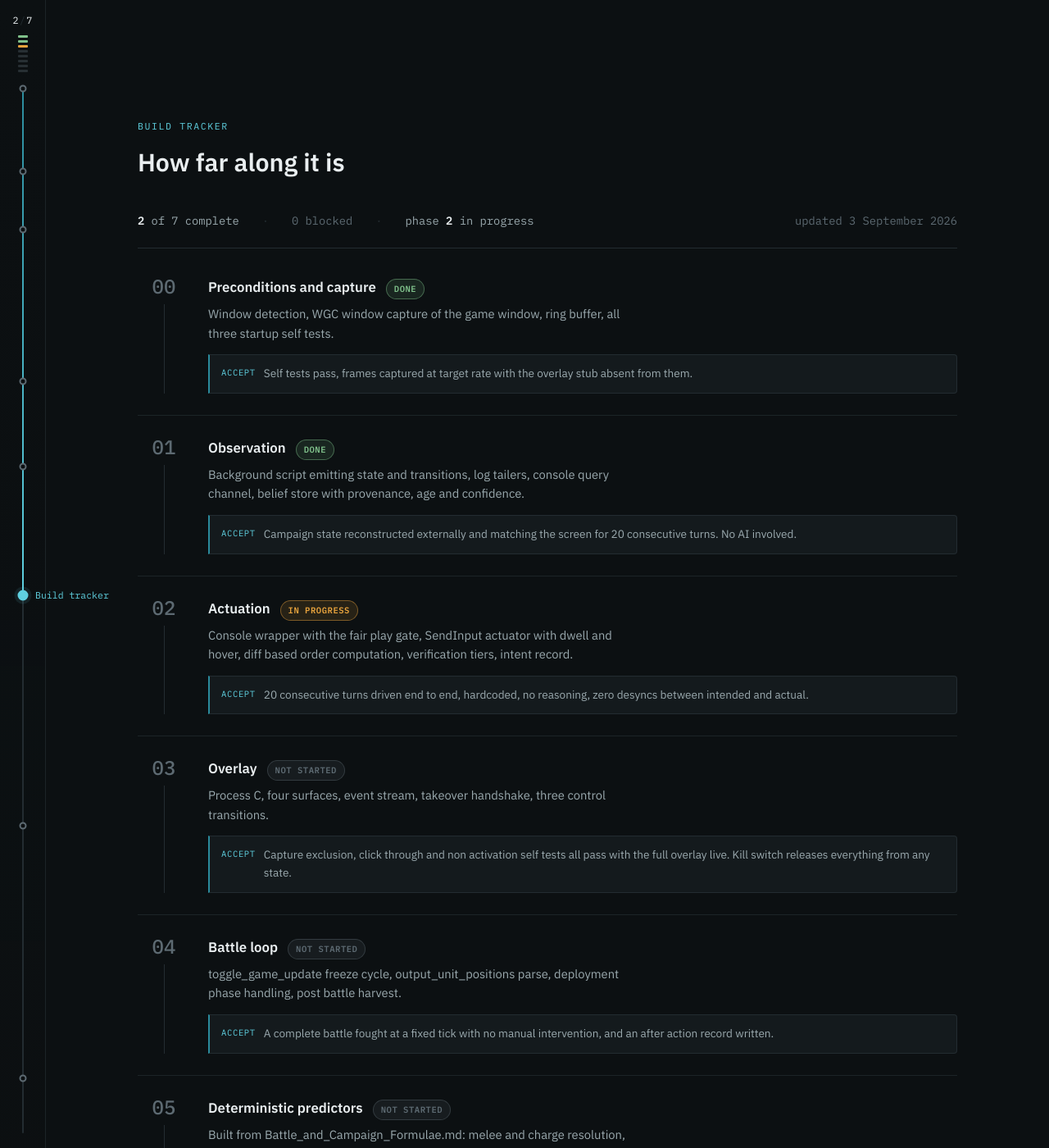
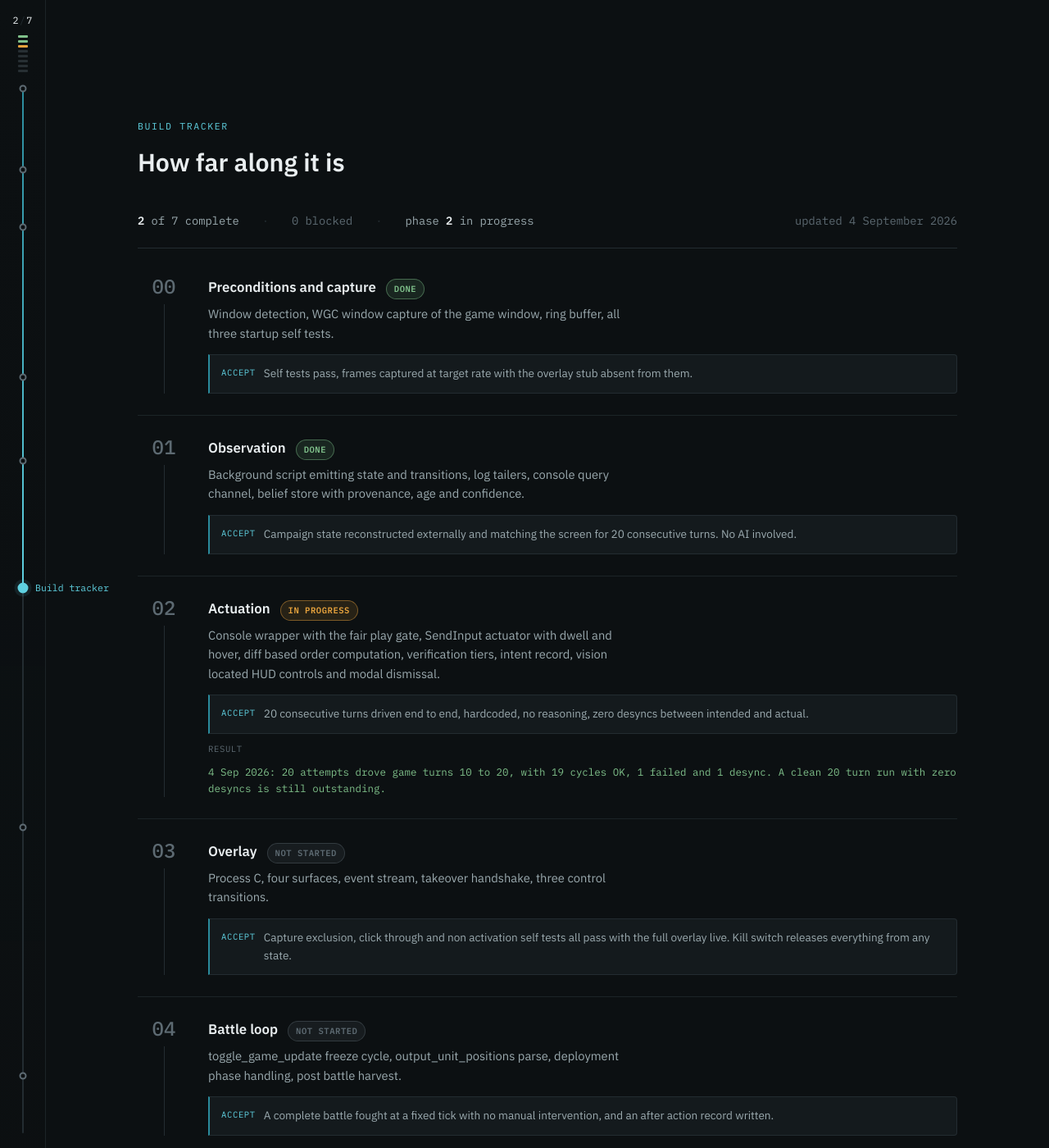
Before and after one commit to zlatko-lakisic/comstar-game-ai, a Jekyll site: the page built from index.html, in a window 1280 px wide and 1400 px high, scrolled down 4193 px. Shown: the whole window at 82% size. Built offline with Jekyll 4.4.1, drawn with Linux system fonts in a browser that asks for light colours; some of the changed text lies outside the part shown.

Commit message:
docs(tracker): record phase 2 progress on the build tracker
Phase 2 stays in progress: the last run drove game turns 10 to 20 with 19 cycles OK, 1 failed and 1 desync, so the acceptance bar of 20 consecutive turns with zero desyncs is not met yet. The site tracker and status band both read this file.

Co-authored-by: Cursor <cursoragent@cursor.com>

```diff
--- a/_data/phases.yml
+++ b/_data/phases.yml
@@ -1,5 +1,5 @@
 # Bump `updated` whenever a phase status changes.
-updated: "2026-09-03"
+updated: "2026-09-04"
 current_phase: 2
 total: 7
 phases:
@@ -19,9 +19,9 @@ phases:
     blocked_by: null
   - id: 2
     name: Actuation
-    summary: Console wrapper with the fair play gate, SendInput actuator with dwell and hover, diff based order computation, verification tiers, intent record.
+    summary: Console wrapper with the fair play gate, SendInput actuator with dwell and hover, diff based order computation, verification tiers, intent record, vision located HUD controls and modal dismissal.
     accepts: 20 consecutive turns driven end to end, hardcoded, no reasoning, zero desyncs between intended and actual.
-    evidence: null
+    evidence: "4 Sep 2026: 20 attempts drove game turns 10 to 20, with 19 cycles OK, 1 failed and 1 desync. A clean 20 turn run with zero desyncs is still outstanding."
     status: in_progress
     blocked_by: null
   - id: 3
```
